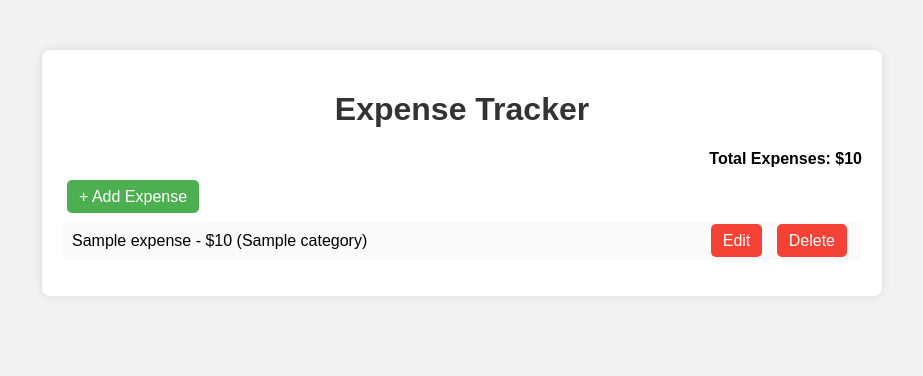
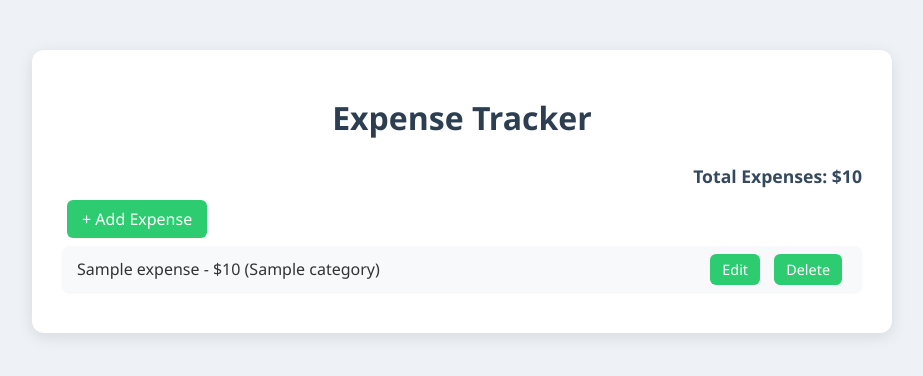
Before and after one commit to leanamariflor/django-expense-tracker, a Django app: template templates/expenses/expense_list.html in a window 1280 px wide. Shown: the top 376 px of the page, without its empty margins (178-1101 px from the left). Run offline with Django 5.2, Linux system fonts and the light colour scheme; the template is opened without the code that fills it: most values are stand-ins (such as "Sample title", 1, 10 or a date in 2020).

Commit message:
feature(expenses): setup static files

```diff
--- a/static/css/style.css
+++ b/static/css/style.css
@@ -1,46 +1,65 @@
-/* General body style */
 body {
-    font-family: Arial, sans-serif;
-    background-color: #f2f2f2;
+    font-family: 'Segoe UI', Tahoma, Geneva, Verdana, sans-serif;
+    background-color: #eef2f7;
     margin: 0;
     padding: 0;
+    color: #333;
 }
 
-/* Container for content */
 .container {
     max-width: 800px;
     margin: 50px auto;
-    padding: 20px;
-    background-color: white;
-    border-radius: 8px;
-    box-shadow: 0 0 10px rgba(0,0,0,0.1);
+    padding: 25px 30px;
+    background-color: #fff;
+    border-radius: 12px;
+    box-shadow: 0 4px 15px rgba(0, 0, 0, 0.1);
 }
 
-/* Headings */
 h1 {
     text-align: center;
-    color: #333;
+    color: #2c3e50;
+    margin-bottom: 25px;
 }
 
-/* Buttons */
 button, a {
-    padding: 8px 12px;
+    padding: 8px 15px;
     margin: 5px;
     border: none;
-    border-radius: 5px;
-    background-color: #4CAF50;
-    color: white;
+    border-radius: 6px;
+    cursor: pointer;
     text-decoration: none;
-    cursor: pointer;
+    font-weight: 500;
+    transition: 0.3s ease;
 }
 
-button:hover, a:hover {
-    background-color: #45a049;
+button {
+    background-color: #3498db;
+    color: white;
 }
 
-/* Expense list */
+button:hover {
+    background-color: #2980b9;
+}
+
+a {
+    background-color: #2ecc71;
+    color: white;
+}
+
+a:hover {
+    background-color: #27ae60;
+}
+
+.delete-btn {
+    background-color: #e74c3c !important;
+}
+
+.delete-btn:hover {
+    background-color: #c0392b !important;
+}
+
 ul {
-    list-style-type: none;
+    list-style: none;
     padding: 0;
 }
 
@@ -48,34 +67,68 @@ li {
     display: flex;
     justify-content: space-between;
     align-items: center;
-    background-color: #fafafa;
-    margin-bottom: 8px;
-    padding: 10px;
-    border-radius: 5px;
+    background-color: #f7f9fb;
+    margin-bottom: 10px;
+    padding: 12px 15px;
+    border-radius: 8px;
+    box-shadow: 0 1px 3px rgba(0,0,0,0.05);
+    transition: transform 0.2s ease;
+}
+
+li:hover {
+    transform: scale(1.01);
 }
 
 li .actions a {
     margin-left: 5px;
-    background-color: #f44336; /* red for delete */
+    padding: 6px 12px;
+    font-size: 0.9em;
 }
 
-li .actions a:hover {
-    background-color: #d32f2f;
+form input, form select {
+    width: 100%;
+    padding: 10px;
+    margin: 5px 0 15px 0;
+    box-sizing: border-box;
+    border-radius: 6px;
+    border: 1px solid #ccc;
+    font-size: 1em;
 }
 
-/* Form inputs */
-input, select {
-    width: 100%;
-    padding: 8px;
-    margin: 5px 0 15px 0;
-    box-sizing: border-box;
-    border-radius: 4px;
-    border: 1px solid #ccc;
+form input:focus, form select:focus {
+    outline: none;
+    border-color: #3498db;
+    box-shadow: 0 0 5px rgba(52,152,219,0.5);
 }
 
-/* Total Expenses */
 .total {
     font-weight: bold;
     text-align: right;
+    font-size: 1.1em;
     margin-bottom: 20px;
+    color: #34495e;
 }
+
+a {
+    text-decoration: none;
+}
+
+a:hover {
+    opacity: 0.9;
+}
+
+@media (max-width: 600px) {
+    .container {
+        margin: 20px;
+        padding: 20px;
+    }
+
+    li {
+        flex-direction: column;
+        align-items: flex-start;
+    }
+
+    li .actions {
+        margin-top: 8px;
+    }
+}
```
